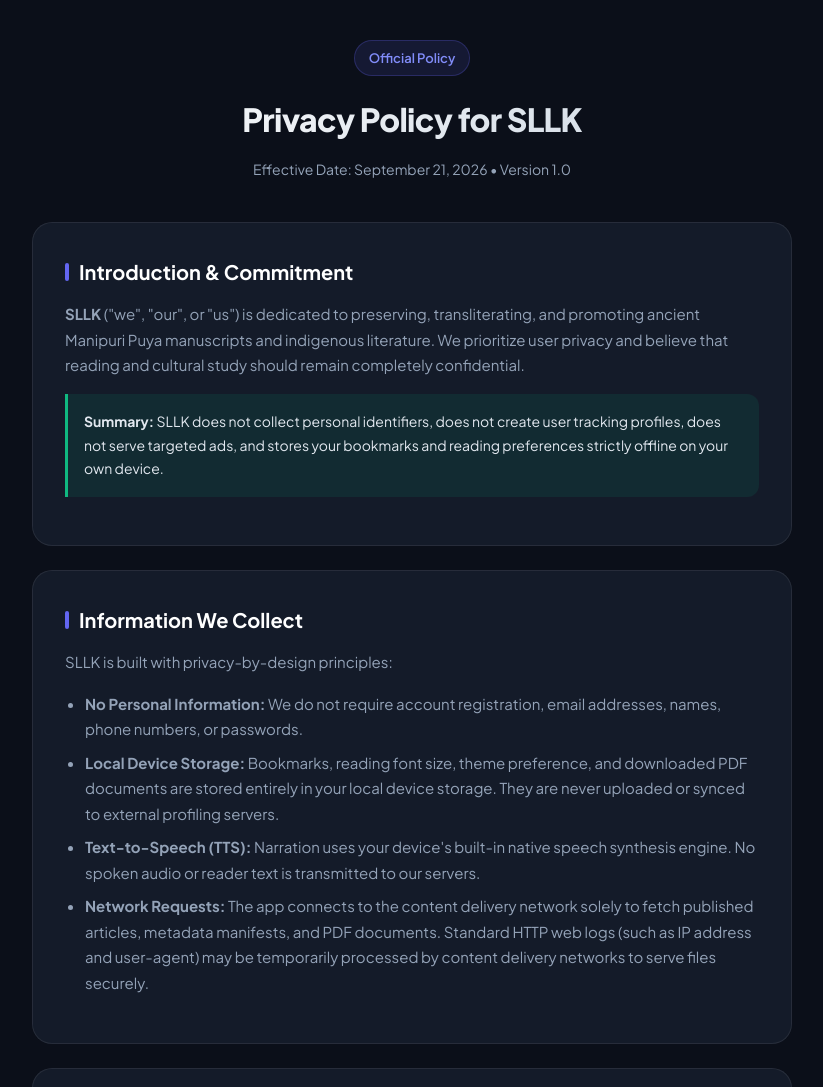
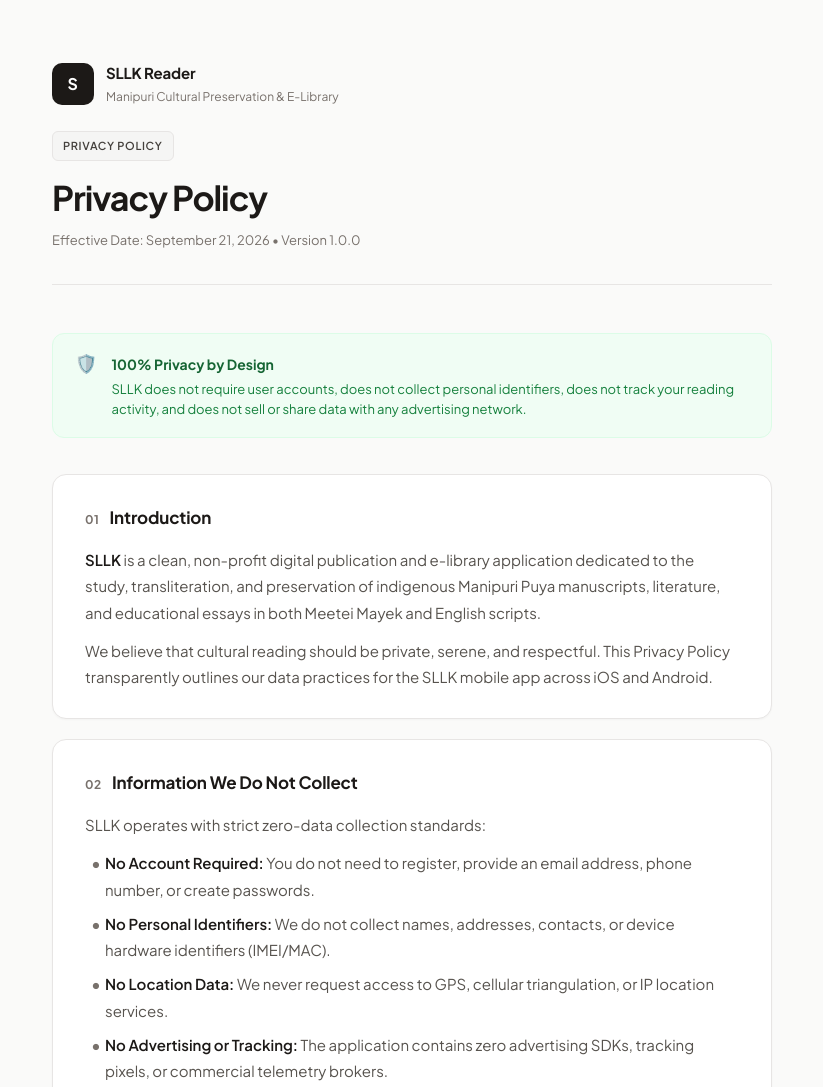
Before and after one commit to Arnold-cd/sllk-privacy, a plain HTML site: page index.html in a window 1280 px wide. Shown: the top 1087 px of the page, without its empty margins (228-1051 px from the left). Drawn offline with Linux system fonts and the light colour scheme.

Commit message:
style: redesign privacy policy with clean, classic premium light aesthetic

```diff
--- a/index.html
+++ b/index.html
@@ -3,199 +3,388 @@
 <head>
   <meta charset="UTF-8">
   <meta name="viewport" content="width=device-width, initial-scale=1.0">
-  <title>Privacy Policy - SLLK Reader & E-Library</title>
+  <title>Privacy Policy - SLLK Reader</title>
   <link rel="icon" type="image/svg+xml" href="favicon.svg" />
-  <link href="https://fonts.googleapis.com/css2?family=Plus+Jakarta+Sans:wght@400;500;600;700;800&display=swap" rel="stylesheet">
+  <link rel="preconnect" href="https://fonts.googleapis.com">
+  <link rel="preconnect" href="https://fonts.gstatic.com" crossorigin>
+  <link href="https://fonts.googleapis.com/css2?family=Plus+Jakarta+Sans:wght@400;500;600;700&display=swap" rel="stylesheet">
   <style>
     :root {
-      --bg: #0b0f19;
-      --card-bg: rgba(30, 41, 59, 0.5);
-      --border: rgba(255, 255, 255, 0.08);
-      --text: #f1f5f9;
-      --text-muted: #94a3b8;
-      --accent: #6366f1;
-      --accent-light: #818cf8;
-      --emerald: #10b981;
+      --bg: #FAFAF9;
+      --surface: #FFFFFF;
+      --border: #E7E5E4;
+      --border-subtle: #F5F5F4;
+      --text-primary: #1C1917;
+      --text-secondary: #57534E;
+      --text-muted: #78716C;
+      --accent: #292524;
+      --accent-badge-bg: #F5F5F4;
+      --accent-badge-text: #44403C;
+      --callout-bg: #F0FDF4;
+      --callout-border: #DCFCE7;
+      --callout-text: #166534;
+      --link: #0284C7;
     }
+
     * {
       box-sizing: border-box;
       margin: 0;
       padding: 0;
-      font-family: 'Plus Jakarta Sans', system-ui, -apple-system, sans-serif;
     }
+
     body {
       background-color: var(--bg);
-      color: var(--text);
-      line-height: 1.7;
-      padding: 40px 20px;
+      color: var(--text-secondary);
+      font-family: 'Plus Jakarta Sans', -apple-system, BlinkMacSystemFont, "Segoe UI", Roboto, sans-serif;
+      line-height: 1.75;
+      font-size: 15px;
+      -webkit-font-smoothing: antialiased;
+      padding: 60px 20px 80px;
     }
-    .container {
-      max-width: 760px;
+
+    .wrapper {
+      max-width: 720px;
       margin: 0 auto;
     }
+
+    /* Classic Brand Header */
     .header {
-      margin-bottom: 40px;
-      text-align: center;
+      margin-bottom: 48px;
+      padding-bottom: 32px;
+      border-bottom: 1px solid var(--border);
     }
+
+    .brand-row {
+      display: flex;
+      align-items: center;
+      gap: 12px;
+      margin-bottom: 24px;
+    }
+
+    .brand-logo {
+      width: 42px;
+      height: 42px;
+      background: #1C1917;
+      color: #FFFFFF;
+      border-radius: 10px;
+      display: flex;
+      align-items: center;
+      justify-content: center;
+      font-weight: 700;
+      font-size: 16px;
+      letter-spacing: 0.05em;
+    }
+
+    .brand-meta {
+      display: flex;
+      flex-direction: column;
+    }
+
+    .brand-title {
+      font-size: 15px;
+      font-weight: 700;
+      color: var(--text-primary);
+      letter-spacing: -0.01em;
+    }
+
+    .brand-sub {
+      font-size: 12px;
+      color: var(--text-muted);
+    }
+
     .badge {
-      display: inline-flex;
-      align-items: center;
-      gap: 6px;
-      padding: 6px 14px;
-      background: rgba(99, 102, 241, 0.12);
-      color: var(--accent-light);
-      border: 1px solid rgba(99, 102, 241, 0.25);
-      border-radius: 9999px;
-      font-size: 13px;
+      display: inline-block;
+      padding: 4px 10px;
+      background: var(--accent-badge-bg);
+      color: var(--accent-badge-text);
+      border: 1px solid var(--border);
+      border-radius: 6px;
+      font-size: 11px;
       font-weight: 600;
+      text-transform: uppercase;
+      letter-spacing: 0.06em;
       margin-bottom: 16px;
     }
+
     h1 {
-      font-size: 32px;
-      font-weight: 800;
-      letter-spacing: -0.02em;
+      font-size: 34px;
+      font-weight: 700;
+      color: var(--text-primary);
+      letter-spacing: -0.03em;
+      margin-bottom: 10px;
+      line-height: 1.25;
+    }
+
+    .meta-line {
+      font-size: 13px;
+      color: var(--text-muted);
+    }
+
+    /* Key Guarantee Callout */
+    .guarantee-box {
+      background: var(--callout-bg);
+      border: 1px solid var(--callout-border);
+      border-radius: 12px;
+      padding: 18px 22px;
+      margin-bottom: 36px;
+      display: flex;
+      gap: 14px;
+      align-items: flex-start;
+    }
+
+    .guarantee-icon {
+      font-size: 18px;
+      line-height: 1;
+      margin-top: 2px;
+    }
+
+    .guarantee-content h4 {
+      font-size: 14px;
+      font-weight: 700;
+      color: var(--callout-text);
+      margin-bottom: 4px;
+    }
+
+    .guarantee-content p {
+      font-size: 13px;
+      color: #15803D;
+      line-height: 1.5;
+    }
+
+    /* Policy Content Sections */
+    .section {
+      background: var(--surface);
+      border: 1px solid var(--border);
+      border-radius: 14px;
+      padding: 28px 32px;
+      margin-bottom: 20px;
+      box-shadow: 0 1px 2px rgba(0, 0, 0, 0.03);
+    }
+
+    .section-header {
+      display: flex;
+      align-items: baseline;
+      gap: 10px;
+      margin-bottom: 14px;
+    }
+
+    .section-num {
+      font-size: 12px;
+      font-weight: 700;
+      color: var(--text-muted);
+      letter-spacing: 0.05em;
+    }
+
+    h2 {
+      font-size: 17px;
+      font-weight: 700;
+      color: var(--text-primary);
+      letter-spacing: -0.01em;
+    }
+
+    p {
       margin-bottom: 12px;
-      background: linear-gradient(135deg, #fff 0%, #cbd5e1 100%);
-      -webkit-background-clip: text;
-      -webkit-text-fill-color: transparent;
     }
-    .effective-date {
-      color: var(--text-muted);
-      font-size: 14px;
+
+    p:last-child {
+      margin-bottom: 0;
     }
-    .card {
-      background: var(--card-bg);
-      backdrop-filter: blur(16px);
-      border: 1px solid var(--border);
-      border-radius: 20px;
-      padding: 32px;
-      margin-bottom: 24px;
+
+    ul {
+      list-style: none;
+      padding-left: 0;
+      margin: 12px 0;
     }
-    h2 {
-      font-size: 20px;
-      font-weight: 700;
-      margin-bottom: 12px;
-      color: #fff;
-      display: flex;
-      align-items: center;
-      gap: 10px;
-    }
-    h2::before {
-      content: '';
-      display: inline-block;
-      width: 4px;
-      height: 18px;
-      background: var(--accent);
-      border-radius: 2px;
-    }
-    p {
-      color: var(--text-muted);
-      margin-bottom: 16px;
-      font-size: 15px;
-    }
-    ul {
-      margin-left: 20px;
-      margin-bottom: 16px;
-      color: var(--text-muted);
-      font-size: 15px;
-    }
+
     li {
+      position: relative;
+      padding-left: 20px;
       margin-bottom: 8px;
     }
-    .highlight {
-      background: rgba(16, 185, 129, 0.1);
-      border-left: 3px solid var(--emerald);
-      padding: 16px;
-      border-radius: 0 12px 12px 0;
-      margin-bottom: 16px;
+
+    li::before {
+      content: "•";
+      position: absolute;
+      left: 6px;
+      color: var(--text-muted);
+      font-weight: bold;
     }
-    .highlight p {
-      color: #e2e8f0;
-      margin-bottom: 0;
-      font-size: 14px;
+
+    strong {
+      color: var(--text-primary);
+      font-weight: 600;
     }
+
+    /* Links */
+    a {
+      color: var(--link);
+      text-decoration: none;
+      word-break: break-all;
+    }
+
+    a:hover {
+      text-decoration: underline;
+    }
+
+    /* Footer */
     .footer {
+      margin-top: 48px;
+      padding-top: 28px;
+      border-top: 1px solid var(--border);
       text-align: center;
-      margin-top: 50px;
+      font-size: 13px;
       color: var(--text-muted);
-      font-size: 13px;
     }
+
     .footer a {
-      color: var(--accent-light);
-      text-decoration: none;
+      color: var(--text-secondary);
+      margin-top: 6px;
+      display: inline-block;
     }
-    .footer a:hover {
-      text-decoration: underline;
+
+    @media (max-width: 600px) {
+      body {
+        padding: 36px 16px 60px;
+      }
+      .section {
+        padding: 22px 20px;
+      }
+      h1 {
+        font-size: 26px;
+      }
     }
   </style>
 </head>
 <body>
-  <div class="container">
-    <div class="header">
-      <div class="badge">Official Policy</div>
-      <h1>Privacy Policy for SLLK</h1>
-      <p class="effective-date">Effective Date: September 21, 2026 • Version 1.0</p>
-    </div>
+  <div class="wrapper">
 
-    <div class="card">
-      <h2>Introduction & Commitment</h2>
-      <p>
-        <strong>SLLK</strong> ("we", "our", or "us") is dedicated to preserving, transliterating, and promoting ancient Manipuri Puya manuscripts and indigenous literature. We prioritize user privacy and believe that reading and cultural study should remain completely confidential.
-      </p>
-      <div class="highlight">
-        <p><strong>Summary:</strong> SLLK does not collect personal identifiers, does not create user tracking profiles, does not serve targeted ads, and stores your bookmarks and reading preferences strictly offline on your own device.</p>
+    <!-- Header -->
+    <header class="header">
+      <div class="brand-row">
+        <div class="brand-logo">S</div>
+        <div class="brand-meta">
+          <span class="brand-title">SLLK Reader</span>
+          <span class="brand-sub">Manipuri Cultural Preservation & E-Library</span>
+        </div>
+      </div>
+      <span class="badge">Privacy Policy</span>
+      <h1>Privacy Policy</h1>
+      <p class="meta-line">Effective Date: September 21, 2026 • Version 1.0.0</p>
+    </header>
+
+    <!-- Key Guarantee Banner -->
+    <div class="guarantee-box">
+      <div class="guarantee-icon">🛡️</div>
+      <div class="guarantee-content">
+        <h4>100% Privacy by Design</h4>
+        <p>SLLK does not require user accounts, does not collect personal identifiers, does not track your reading activity, and does not sell or share data with any advertising network.</p>
       </div>
     </div>
 
-    <div class="card">
-      <h2>Information We Collect</h2>
-      <p>SLLK is built with privacy-by-design principles:</p>
+    <!-- Section 1 -->
+    <article class="section">
+      <div class="section-header">
+        <span class="section-num">01</span>
+        <h2>Introduction</h2>
+      </div>
+      <p>
+        <strong>SLLK</strong> is a clean, non-profit digital publication and e-library application dedicated to the study, transliteration, and preservation of indigenous Manipuri Puya manuscripts, literature, and educational essays in both Meetei Mayek and English scripts.
+      </p>
+      <p>
+        We believe that cultural reading should be private, serene, and respectful. This Privacy Policy transparently outlines our data practices for the SLLK mobile app across iOS and Android.
+      </p>
+    </article>
+
+    <!-- Section 2 -->
+    <article class="section">
+      <div class="section-header">
+        <span class="section-num">02</span>
+        <h2>Information We Do Not Collect</h2>
+      </div>
+      <p>SLLK operates with strict zero-data collection standards:</p>
       <ul>
-        <li><strong>No Personal Information:</strong> We do not require account registration, email addresses, names, phone numbers, or passwords.</li>
-        <li><strong>Local Device Storage:</strong> Bookmarks, reading font size, theme preference, and downloaded PDF documents are stored entirely in your local device storage. They are never uploaded or synced to external profiling servers.</li>
-        <li><strong>Text-to-Speech (TTS):</strong> Narration uses your device's built-in native speech synthesis engine. No spoken audio or reader text is transmitted to our servers.</li>
-        <li><strong>Network Requests:</strong> The app connects to the content delivery network solely to fetch published articles, metadata manifests, and PDF documents. Standard HTTP web logs (such as IP address and user-agent) may be temporarily processed by content delivery networks to serve files securely.</li>
+        <li><strong>No Account Required:</strong> You do not need to register, provide an email address, phone number, or create passwords.</li>
+        <li><strong>No Personal Identifiers:</strong> We do not collect names, addresses, contacts, or device hardware identifiers (IMEI/MAC).</li>
+        <li><strong>No Location Data:</strong> We never request access to GPS, cellular triangulation, or IP location services.</li>
+        <li><strong>No Advertising or Tracking:</strong> The application contains zero advertising SDKs, tracking pixels, or commercial telemetry brokers.</li>
       </ul>
-    </div>
+    </article>
 
-    <div class="card">
-      <h2>Offline Storage & Data Control</h2>
+    <!-- Section 3 -->
+    <article class="section">
+      <div class="section-header">
+        <span class="section-num">03</span>
+        <h2>Local Storage & Device Permissions</h2>
+      </div>
       <p>
-        You have complete control over all data saved on your device. From the in-app <strong>Settings</strong> screen, you can:
+        To ensure high performance and enable offline reading in remote areas, SLLK stores selected data strictly on your local device:
       </p>
       <ul>
-        <li>Clear downloaded offline PDF files at any time with a single tap.</li>
-        <li>Clear article and image thumbnail caches.</li>
-        <li>Uninstalling the app immediately deletes all stored offline files and preferences.</li>
+        <li><strong>Reader Preferences:</strong> Your selected article font size, reading paper tone, and audio narration speed are saved locally in private app storage.</li>
+        <li><strong>Offline PDFs:</strong> When you tap "Download", the requested manuscript PDF is saved in your device's sandboxed document directory for offline reading.</li>
+        <li><strong>Cached Articles:</strong> Downloaded article text is cached locally so you can read without an active internet connection.</li>
       </ul>
-    </div>
+      <p>
+        This information stays exclusively on your physical device. You can purge all cached content at any time via <strong>Settings &gt; Storage &gt; Clear All Offline Cache</strong>.
+      </p>
+    </article>
 
-    <div class="card">
-      <h2>Children's Privacy</h2>
+    <!-- Section 4 -->
+    <article class="section">
+      <div class="section-header">
+        <span class="section-num">04</span>
+        <h2>Network Connections</h2>
+      </div>
       <p>
-        SLLK provides historical literature and educational cultural materials. We do not knowingly collect or solicit personal data from children under the age of 13.
+        The application connects to our verified Content Delivery Network (CDN) and GitHub repository solely to fetch public article manifests (<code>posts.json</code>) and open digital library documents (<code>library.json</code>).
       </p>
-    </div>
+      <p>
+        These network requests transmit standard HTTP client headers (such as User-Agent) necessary to deliver requested media files. No profiling or cross-session tracking is performed.
+      </p>
+    </article>
 
-    <div class="card">
-      <h2>Changes to this Policy</h2>
+    <!-- Section 5 -->
+    <article class="section">
+      <div class="section-header">
+        <span class="section-num">05</span>
+        <h2>Children's Privacy</h2>
+      </div>
       <p>
-        We may update this Privacy Policy from time to time to reflect improvements or regulatory requirements. Any updates will be posted here with an updated effective date.
+        SLLK provides cultural, linguistic, and historical educational content suitable for all age groups. We do not knowingly solicit or collect information from children under the age of 13.
       </p>
-    </div>
+    </article>
 
-    <div class="card">
-      <h2>Contact Us</h2>
+    <!-- Section 6 -->
+    <article class="section">
+      <div class="section-header">
+        <span class="section-num">06</span>
+        <h2>Changes to This Policy</h2>
+      </div>
       <p>
-        If you have any questions or suggestions regarding this Privacy Policy, please reach out to us through our project portal:
+        We may occasionally update this Privacy Policy to reflect app enhancements or legal compliance. Any revisions will be published immediately at this URL with an updated effective date.
       </p>
-      <p><a href="https://blog-cms-gilt.vercel.app/" style="color: var(--accent-light);">https://blog-cms-gilt.vercel.app/</a></p>
-    </div>
+    </article>
 
-    <div class="footer">
+    <!-- Section 7 -->
+    <article class="section">
+      <div class="section-header">
+        <span class="section-num">07</span>
+        <h2>Contact & Project Information</h2>
+      </div>
+      <p>
+        If you have any questions or feedback regarding this policy, please reach out via our project portal:
+      </p>
+      <p>
+        <a href="https://blog-cms-gilt.vercel.app/" target="_blank" rel="noopener">https://blog-cms-gilt.vercel.app/</a>
+      </p>
+    </article>
+
+    <!-- Footer -->
+    <footer class="footer">
       <p>© 2026 SLLK. Dedicated to Manipuri Cultural Preservation.</p>
       <p><a href="https://blog-cms-gilt.vercel.app/">Return to SLLK Portal</a></p>
-    </div>
+    </footer>
+
   </div>
 </body>
 </html>
```
